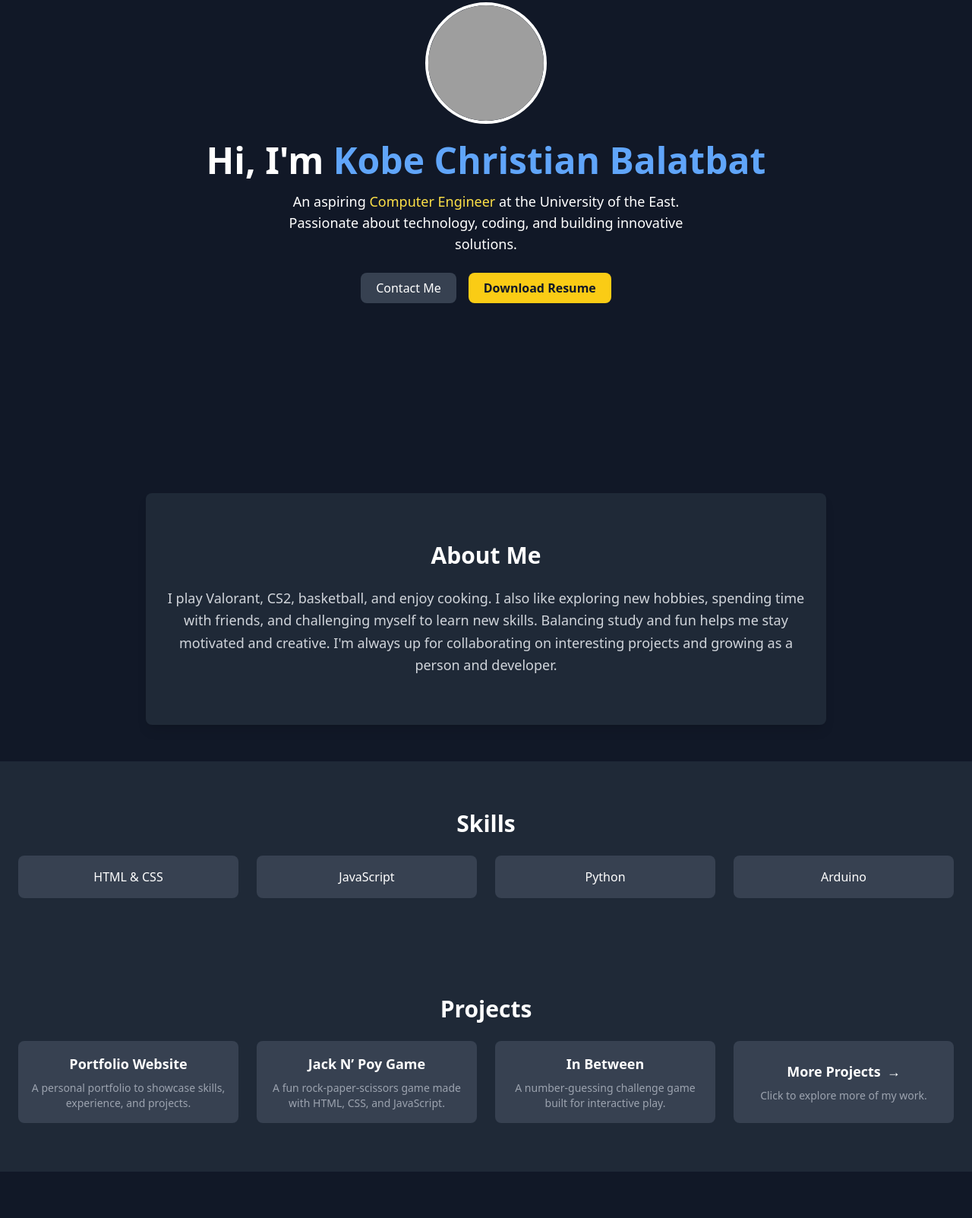
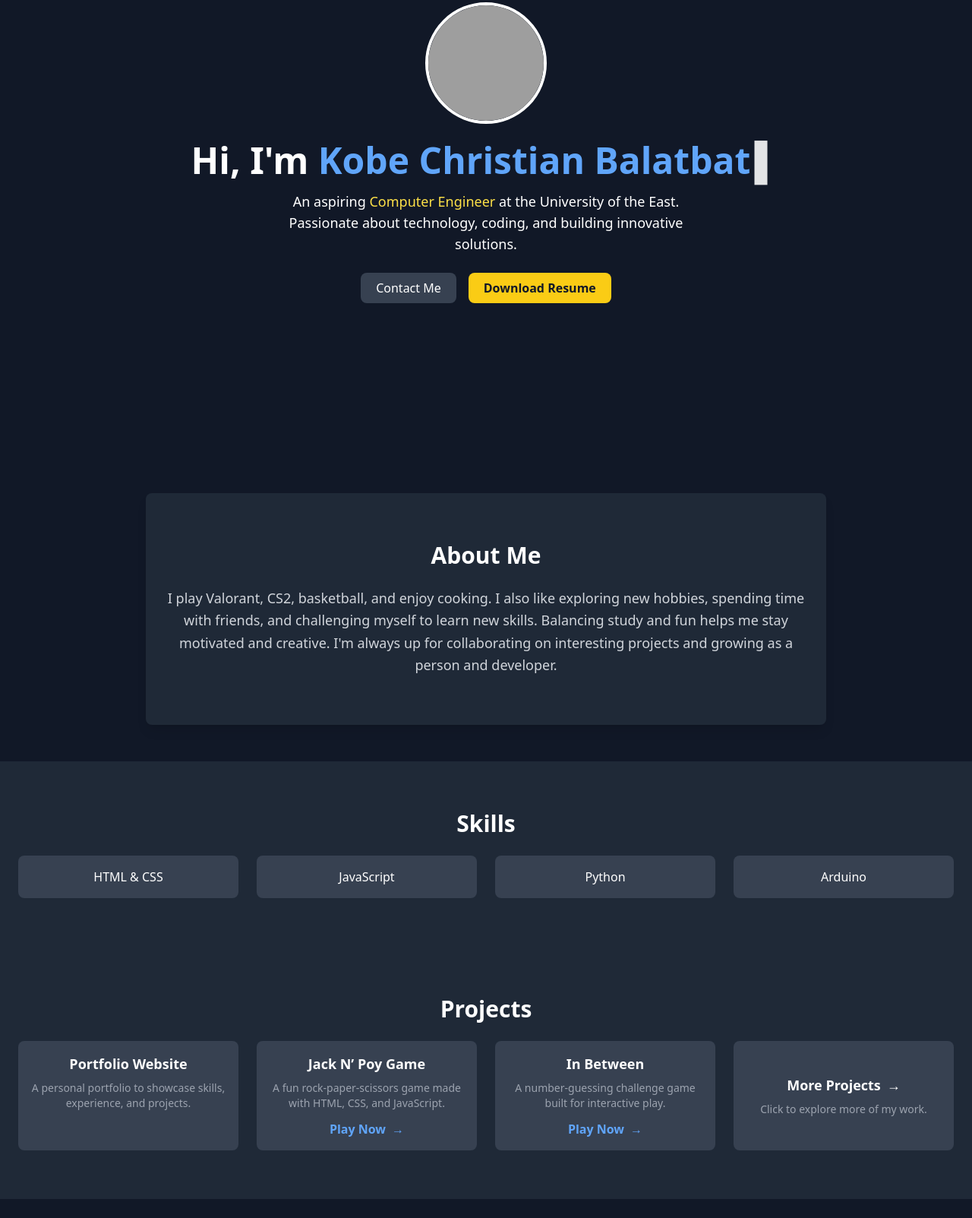
Before and after one commit to lourdekian/balatbat-ncp3106, a plain HTML site: page index.html in a window 1280 px wide. Shown: the part 199-1802 px from the top of the page at 76% size. Drawn offline with nearby package versions, Linux system fonts and the light colour scheme; grey boxes are pictures that could not be loaded.

Commit message:
FINAL CODE OF MY PORTFOLIO

```diff
--- a/index.html
+++ b/index.html
@@ -55,6 +55,18 @@
     }
     #backToTop:hover { background-color: #2563eb; }
     .social-icon { width: 24px; height: 24px; fill: currentColor; }
+  .typed-cursor {
+      display: inline-block;
+      color: white;
+      opacity: 1;
+      animation: typedBlink 0.8s steps(2, start) infinite;
+      margin-left: 6px;
+    }
+    @keyframes typedBlink {
+      0% { opacity: 1; }
+      50% { opacity: 0; }
+      100% { opacity: 1; }
+    }
   </style>
 </head>
 <body class="bg-gray-900 text-white font-sans relative">
@@ -107,14 +119,20 @@
           <p class="text-gray-400 text-sm">A personal portfolio to showcase skills, experience, and projects.</p>
         </div>
 
-        <a href="https://your-jacknpoy-game-link.com" target="_blank" rel="noopener noreferrer" class="bg-gray-700 p-4 rounded-lg hover:scale-105 transition-transform duration-300 block">
+        <a href="https://your-jacknpoy-game-link.com" target="_blank" rel="noopener noreferrer" class="bg-gray-700 p-4 rounded-lg hover:scale-105 transition-transform duration-300 block text-center">
           <h3 class="text-lg font-semibold mb-2">Jack N’ Poy Game</h3>
-          <p class="text-gray-400 text-sm">A fun rock-paper-scissors game made with HTML, CSS, and JavaScript.</p>
+          <p class="text-gray-400 text-sm mb-3">A fun rock-paper-scissors game made with HTML, CSS, and JavaScript.</p>
+          <span class="inline-flex items-center text-blue-400 font-semibold hover:text-blue-300 transition">
+            Play Now <span class="ml-2">→</span>
+          </span>
         </a>
 
-        <a href="https://your-inbetween-game-link.com" target="_blank" rel="noopener noreferrer" class="bg-gray-700 p-4 rounded-lg hover:scale-105 transition-transform duration-300 block">
+        <a href="https://your-inbetween-game-link.com" target="_blank" rel="noopener noreferrer" aria-label="Play In Between game" class="bg-gray-700 p-4 rounded-lg hover:scale-105 transition-transform duration-300 block text-center">
           <h3 class="text-lg font-semibold mb-2">In Between</h3>
-          <p class="text-gray-400 text-sm">A number-guessing challenge game built for interactive play.</p>
+          <p class="text-gray-400 text-sm mb-3">A number-guessing challenge game built for interactive play.</p>
+          <span class="inline-flex items-center text-blue-400 font-semibold hover:text-blue-300 transition">
+            Play Now <span class="ml-2">→</span>
+          </span>
         </a>
 
         <!-- New More Projects Card (added) -->
@@ -160,7 +178,7 @@
     new Typed('#typed-name', {
       strings: ['Kobe Christian Balatbat'],
       typeSpeed: 80,
-      showCursor: false,
+      showCursor: true, cursorChar: '▌',
       loop: false
     });
 
```
